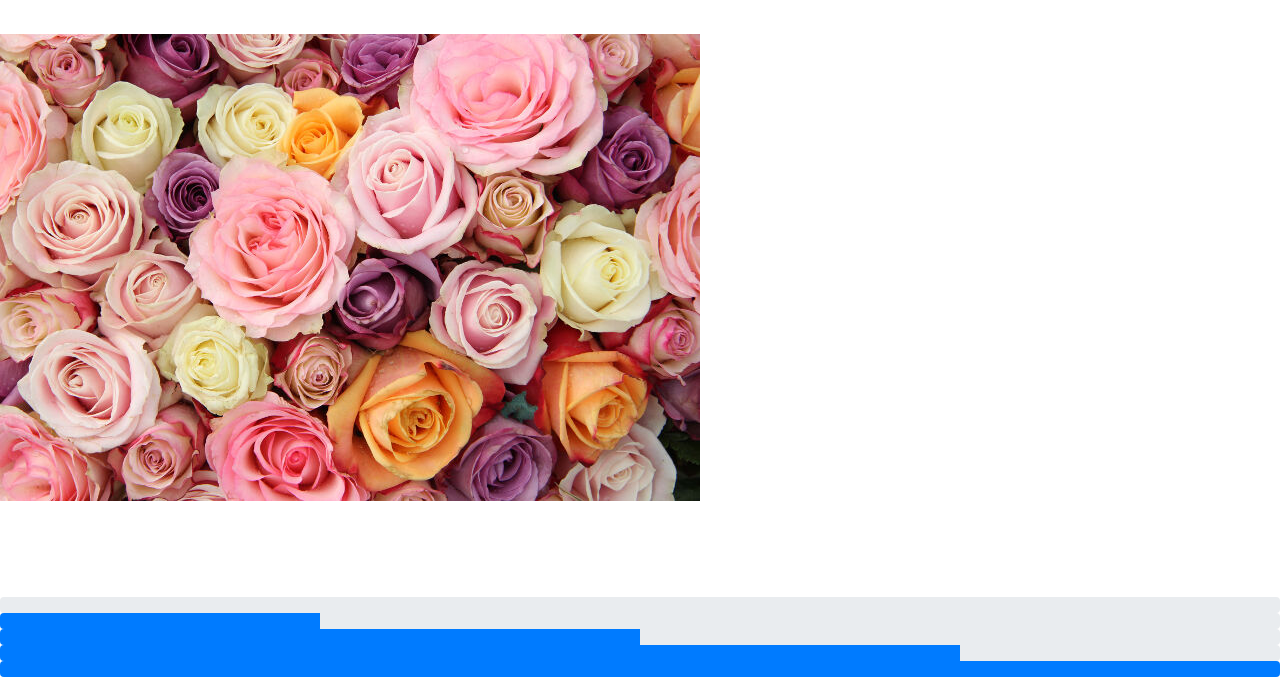
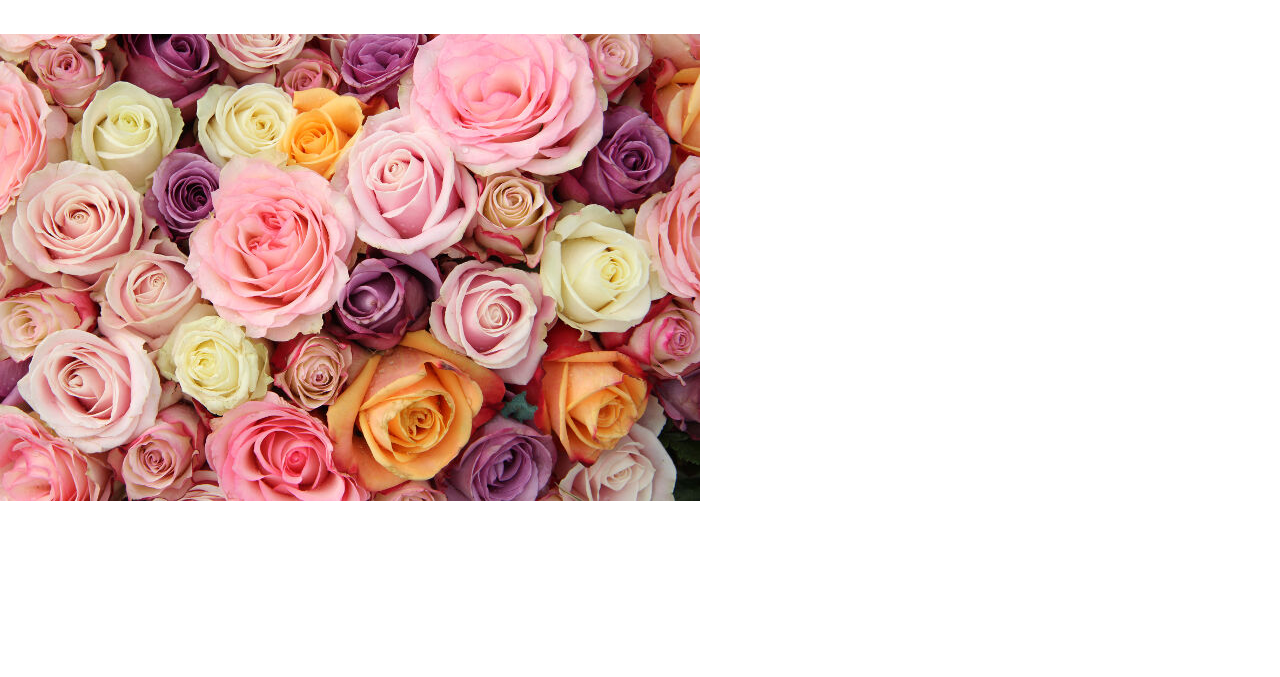
Before and after one commit to Rems6T/ExerciceGit, a plain HTML site: page index.html in a window 1280 px wide. Shown: the part 150-827 px from the top of the page. After the commit the page ends 800 px from the top, so only its background shows below. Drawn offline with nearby package versions, Linux system fonts and the light colour scheme.

Commit message:
Suppression des progress bars

```diff
--- a/index.html
+++ b/index.html
@@ -54,54 +54,5 @@
     <br />
     <br />
 
-    <div class="progress">
-      <div
-        class="progress-bar"
-        role="progressbar"
-        aria-valuenow="0"
-        aria-valuemin="0"
-        aria-valuemax="100"
-      ></div>
-    </div>
-    <div class="progress">
-      <div
-        class="progress-bar"
-        role="progressbar"
-        style="width: 25%"
-        aria-valuenow="25"
-        aria-valuemin="0"
-        aria-valuemax="100"
-      ></div>
-    </div>
-    <div class="progress">
-      <div
-        class="progress-bar"
-        role="progressbar"
-        style="width: 50%"
-        aria-valuenow="50"
-        aria-valuemin="0"
-        aria-valuemax="100"
-      ></div>
-    </div>
-    <div class="progress">
-      <div
-        class="progress-bar"
-        role="progressbar"
-        style="width: 75%"
-        aria-valuenow="75"
-        aria-valuemin="0"
-        aria-valuemax="100"
-      ></div>
-    </div>
-    <div class="progress">
-      <div
-        class="progress-bar"
-        role="progressbar"
-        style="width: 100%"
-        aria-valuenow="100"
-        aria-valuemin="0"
-        aria-valuemax="100"
-      ></div>
-    </div>
   </body>
 </html>
```
